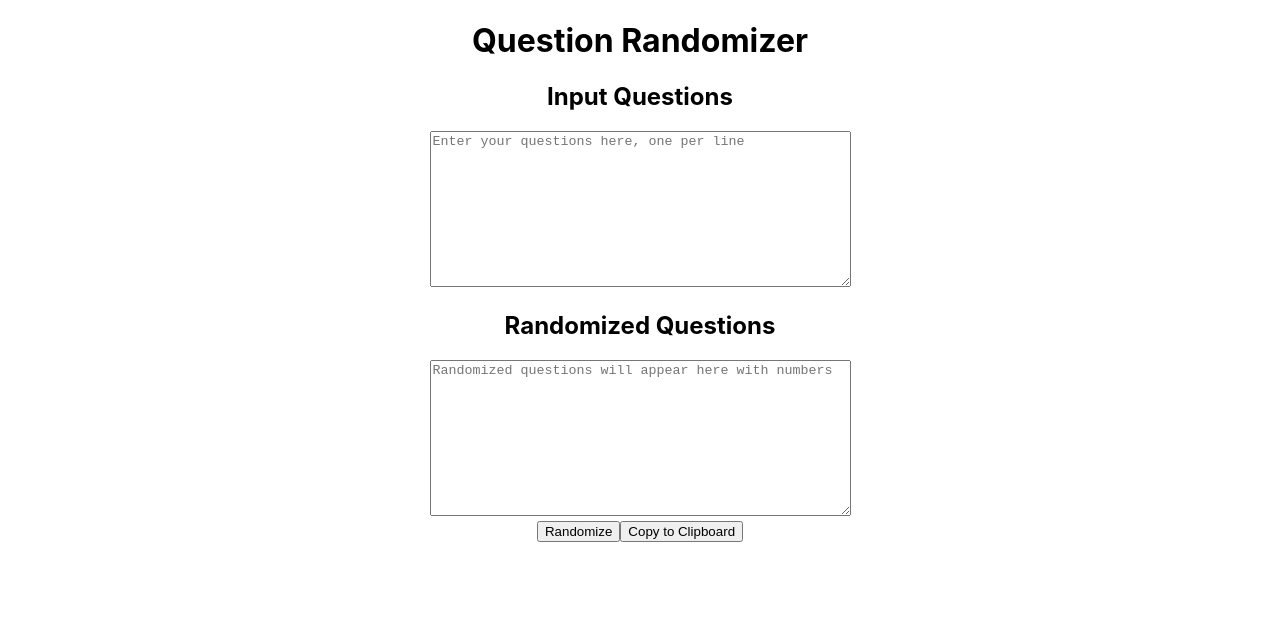
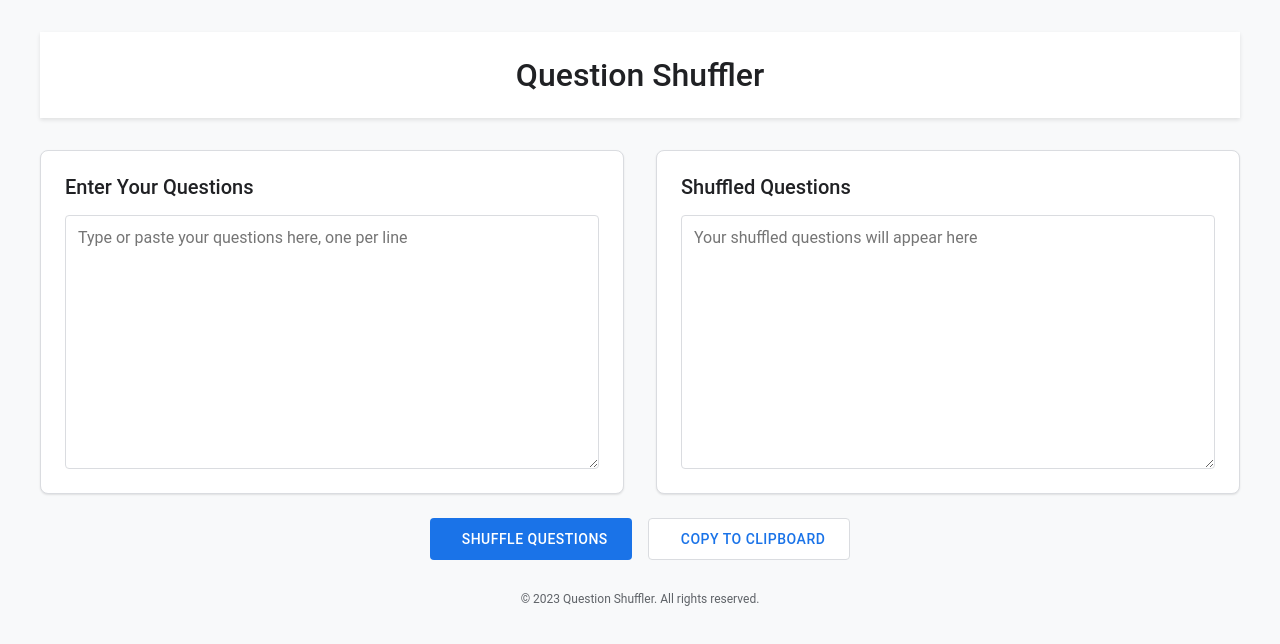
Before and after one commit to cryptasim/shuffler, a React (Create React App) app: page / in a window 1280 px wide. Shown: the top 644 px of the page. Built offline with nearby package versions, Linux system fonts and the light colour scheme.

Commit message:
Update question shuffler app

```diff
--- a/src/App.css
+++ b/src/App.css
@@ -1,38 +1,113 @@
-.App {
-  text-align: center;
+body {
+  font-family: "Roboto", Arial, sans-serif;
+  background-color: #f8f9fa;
+  color: #202124;
 }
 
-.App-logo {
-  height: 40vmin;
-  pointer-events: none;
+.App {
+  max-width: 1200px;
+  margin: 0 auto;
+  padding: 2rem;
 }
 
-@media (prefers-reduced-motion: no-preference) {
-  .App-logo {
-    animation: App-logo-spin infinite 20s linear;
-  }
+.app-header {
+  background-color: #ffffff;
+  color: #202124;
+  padding: 1.5rem 0;
+  margin-bottom: 2rem;
+  text-align: center;
+  box-shadow: 0 2px 4px rgba(0, 0, 0, 0.1);
 }
 
-.App-header {
-  background-color: #282c34;
-  min-height: 100vh;
+.app-title {
+  margin: 0;
+  font-size: 2rem;
+  font-weight: 500;
+}
+
+.app-container {
+  display: flex;
+  justify-content: space-between;
+  gap: 2rem;
+}
+
+.question-section {
+  flex: 1;
+  background-color: #ffffff;
+  border: 1px solid #dadce0;
+  border-radius: 8px;
+  padding: 1.5rem;
+  box-shadow: 0 1px 2px rgba(0, 0, 0, 0.1);
   display: flex;
   flex-direction: column;
-  align-items: center;
-  justify-content: center;
-  font-size: calc(10px + 2vmin);
-  color: white;
 }
 
-.App-link {
-  color: #61dafb;
+.section-title {
+  color: #202124;
+  margin-top: 0;
+  margin-bottom: 1rem;
+  font-size: 1.25rem;
+  font-weight: 500;
 }
 
-@keyframes App-logo-spin {
-  from {
-    transform: rotate(0deg);
-  }
-  to {
-    transform: rotate(360deg);
-  }
+.question-textarea {
+  width: 100%;
+  flex-grow: 1;
+  padding: 0.75rem;
+  border: 1px solid #dadce0;
+  border-radius: 4px;
+  resize: vertical;
+  font-size: 1rem;
+  font-family: "Roboto", Arial, sans-serif;
+  box-sizing: border-box;
 }
+
+.button-group {
+  margin-top: 1.5rem;
+  display: flex;
+  justify-content: center;
+  gap: 1rem;
+}
+
+.btn {
+  padding: 0.75rem 1.5rem;
+  font-size: 0.875rem;
+  border: none;
+  border-radius: 4px;
+  cursor: pointer;
+  transition: background-color 0.2s ease;
+  font-family: "Roboto", Arial, sans-serif;
+  font-weight: 500;
+  text-transform: uppercase;
+  letter-spacing: 0.5px;
+}
+
+.btn-primary {
+  background-color: #1a73e8;
+  color: #ffffff;
+}
+
+.btn-primary:hover {
+  background-color: #1765cc;
+}
+
+.btn-secondary {
+  background-color: #ffffff;
+  color: #1a73e8;
+  border: 1px solid #dadce0;
+}
+
+.btn-secondary:hover {
+  background-color: #f1f3f4;
+}
+
+.fas {
+  margin-right: 0.5rem;
+}
+
+.app-footer {
+  text-align: center;
+  margin-top: 2rem;
+  color: #5f6368;
+  font-size: 0.75rem;
+}
--- a/src/App.js
+++ b/src/App.js
@@ -24,37 +24,44 @@ function App() {
 
   return (
     <div className="App">
-      <header>
-        <h1>Question Randomizer</h1>
+      <header className="app-header">
+        <h1 className="app-title">Question Shuffler</h1>
       </header>
-      <main className="container">
-        <section className="question-input">
-          <h2>Input Questions</h2>
+      <main className="app-container">
+        <section className="question-section input-section">
+          <h2 className="section-title">Enter Your Questions</h2>
           <textarea
+            className="question-textarea"
             value={inputQuestions}
             onChange={(e) => setInputQuestions(e.target.value)}
-            placeholder="Enter your questions here, one per line"
-            rows={10}
-            cols={50}
+            placeholder="Type or paste your questions here, one per line"
+            rows={12}
             aria-label="Input questions"
           />
         </section>
-        <section className="question-output">
-          <h2>Randomized Questions</h2>
+        <section className="question-section output-section">
+          <h2 className="section-title">Shuffled Questions</h2>
           <textarea
+            className="question-textarea"
             value={outputQuestions}
             readOnly
-            placeholder="Randomized questions will appear here with numbers"
-            rows={10}
-            cols={50}
-            aria-label="Randomized questions"
+            placeholder="Your shuffled questions will appear here"
+            rows={12}
+            aria-label="Shuffled questions"
           />
-          <div className="button-group">
-            <button onClick={shuffleQuestions} className="btn btn-primary">Randomize</button>
-            <button onClick={copyToClipboard} className="btn btn-secondary">Copy to Clipboard</button>
-          </div>
         </section>
       </main>
+      <div className="button-group">
+        <button onClick={shuffleQuestions} className="btn btn-primary">
+          <i className="fas fa-random"></i> Shuffle Questions
+        </button>
+        <button onClick={copyToClipboard} className="btn btn-secondary">
+          <i className="fas fa-copy"></i> Copy to Clipboard
+        </button>
+      </div>
+      <footer className="app-footer">
+        <p>&copy; 2023 Question Shuffler. All rights reserved.</p>
+      </footer>
     </div>
   );
 }
```
